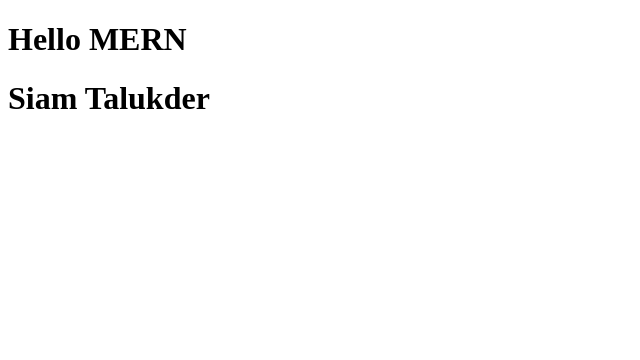
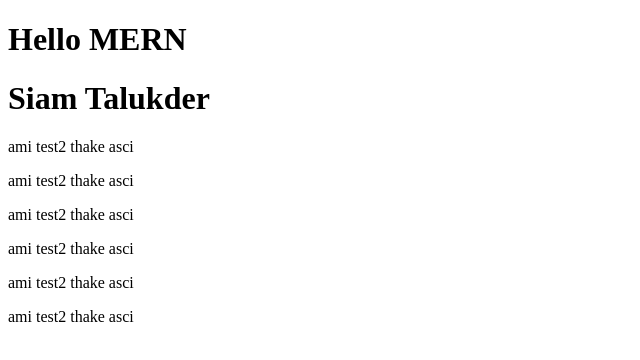
Before and after one commit to siamtalukder484/mern2022, a plain HTML site: page index.html in a window 1280 px wide. Shown: the whole page, without its empty margins (0-640 px from the left). Drawn offline with Linux system fonts and the light colour scheme.

Commit message:
test2 thake asci

```diff
--- a/index.html
+++ b/index.html
@@ -9,5 +9,12 @@
 <body>
     <h1>Hello MERN</h1>
     <h1>Siam Talukder</h1>
+
+    <p>ami test2 thake asci</p>
+    <p>ami test2 thake asci</p>
+    <p>ami test2 thake asci</p>
+    <p>ami test2 thake asci</p>
+    <p>ami test2 thake asci</p>
+    <p>ami test2 thake asci</p>
 </body>
 </html>
```
